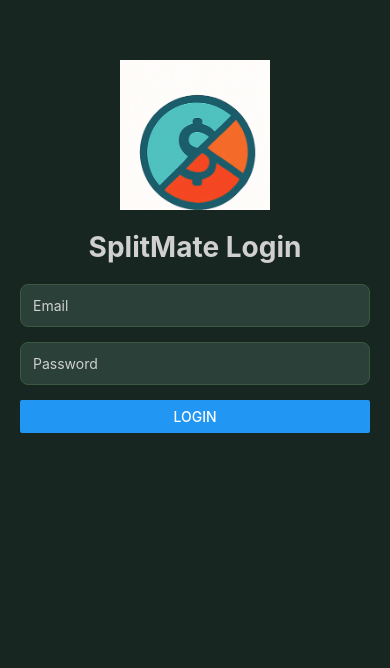
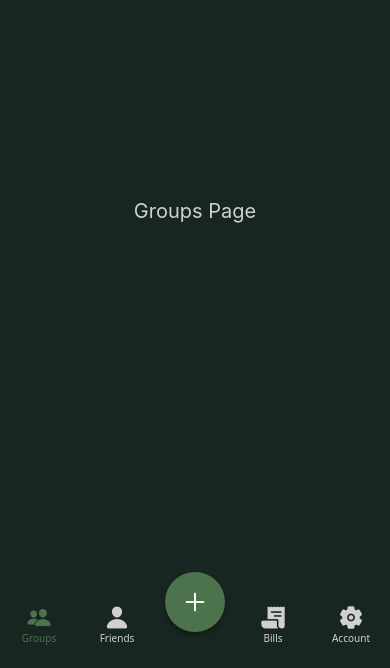
Before and after one commit to TintaRazvan/splitmate-mobile, a React Native app: screen /HomeTabs in a window 390 px wide. Shown: the part 176-844 px from the top of the page. Built offline with nearby package versions, Linux system fonts and the light colour scheme.

Commit message:
adding Navigate Bar

```diff
--- a/App.tsx
+++ b/App.tsx
@@ -2,6 +2,7 @@ import React, { useState } from 'react';
 import { Alert, Button, Image, StyleSheet, Text, TextInput, View } from 'react-native';
 import { NavigationContainer } from '@react-navigation/native';
 import { createNativeStackNavigator } from '@react-navigation/native-stack';
+import HomeTabs from './HomeTabs';
 
 function LoginScreen({ navigation }: any) {
   const [email, setEmail] = useState('');
@@ -12,7 +13,7 @@ function LoginScreen({ navigation }: any) {
     console.log('Login pressed:', email, password);
     if (email === 'antercode707@gmail.com' && password === '123456') {
       setErrorMessage('');
-      navigation.navigate('Home');
+      navigation.navigate('HomeTabs');
     } else {
       setErrorMessage('Invalid email or password');
     }
@@ -58,7 +59,7 @@ export default function App() {
     <NavigationContainer>
       <Stack.Navigator initialRouteName="Login">
         <Stack.Screen name="Login" component={LoginScreen} options={{ headerShown: false }} />
-        <Stack.Screen name="Home" component={HomeScreen} />
+        <Stack.Screen name="HomeTabs" component={HomeTabs} options={{ headerShown: false}}/>
       </Stack.Navigator>
     </NavigationContainer>
   );
--- /dev/null
+++ b/HomeTabs.tsx
@@ -0,0 +1,99 @@
+import React from 'react';
+import {View, Text, StyleSheet, TouchableOpacity } from 'react-native';
+import { createBottomTabNavigator } from '@react-navigation/bottom-tabs';
+import Icon from 'react-native-vector-icons/Ionicons';
+
+function GroupsScreen(){
+    return <View style={styles.screen}><Text style={styles.text}>Groups Page</Text></View>;
+}
+
+function FriendsScreen() {
+  return <View style={styles.screen}><Text style={styles.text}>Friends Page</Text></View>;
+}
+
+function AddScreen() {
+  return <View style={styles.screen}><Text style={styles.text}>Add New Item</Text></View>;
+}
+
+function BillsScreen() {
+  return <View style={styles.screen}><Text style={styles.text}>Bills Page</Text></View>;
+}
+
+function AccountScreen() {
+  return <View style={styles.screen}><Text style={styles.text}>Account Page</Text></View>;
+}
+
+const Tab = createBottomTabNavigator();
+
+export default function HomeTabs() {
+  return (
+    <Tab.Navigator
+      screenOptions={{
+        headerShown: false,
+        tabBarStyle: { backgroundColor: '#172621', borderTopWidth: 0, height: 70 },
+        tabBarActiveTintColor: '#4D734C',
+        tabBarInactiveTintColor: '#D0D0D0',
+      }}
+    >
+      <Tab.Screen
+        name="Groups"
+        component={GroupsScreen}
+        options={{
+          tabBarIcon: ({ color, size }) => <Icon name="people" color={color} size={size} />,
+        }}
+      />
+      <Tab.Screen
+        name="Friends"
+        component={FriendsScreen}
+        options={{
+          tabBarIcon: ({ color, size }) => <Icon name="person" color={color} size={size} />,
+        }}
+      />
+      <Tab.Screen
+        name="Add"
+        component={AddScreen}
+        options={{
+          tabBarLabel: '',
+          tabBarIcon: () => (
+            <TouchableOpacity style={styles.floatingButton}>
+              <Icon name="add" size={30} color="#fff" />
+            </TouchableOpacity>
+          ),
+        }}
+      />
+      <Tab.Screen
+        name="Bills"
+        component={BillsScreen}
+        options={{
+          tabBarIcon: ({ color, size }) => <Icon name="receipt" color={color} size={size} />,
+        }}
+      />
+      <Tab.Screen
+        name="Account"
+        component={AccountScreen}
+        options={{
+          tabBarIcon: ({ color, size }) => <Icon name="settings" color={color} size={size} />,
+        }}
+      />
+    </Tab.Navigator>
+  );
+}
+
+const styles = StyleSheet.create({
+  screen: { flex: 1, backgroundColor: '#172621', justifyContent: 'center', alignItems: 'center' },
+  text: { color: '#D0D0D0', fontSize: 20 },
+  floatingButton: {
+    width: 60,
+    height: 60,
+    backgroundColor: '#4D734C',
+    borderRadius: 30,
+    justifyContent: 'center',
+    alignItems: 'center',
+    marginBottom: 30,
+    shadowColor: '#000',
+    shadowOffset: { width: 0, height: 3 },
+    shadowOpacity: 0.3,
+    shadowRadius: 4,
+    elevation: 5,
+  },
+});
```
Also changed, not shown: package.json (+6 -3 lines), 1 other file (tests, documents, lock files or other folders).
